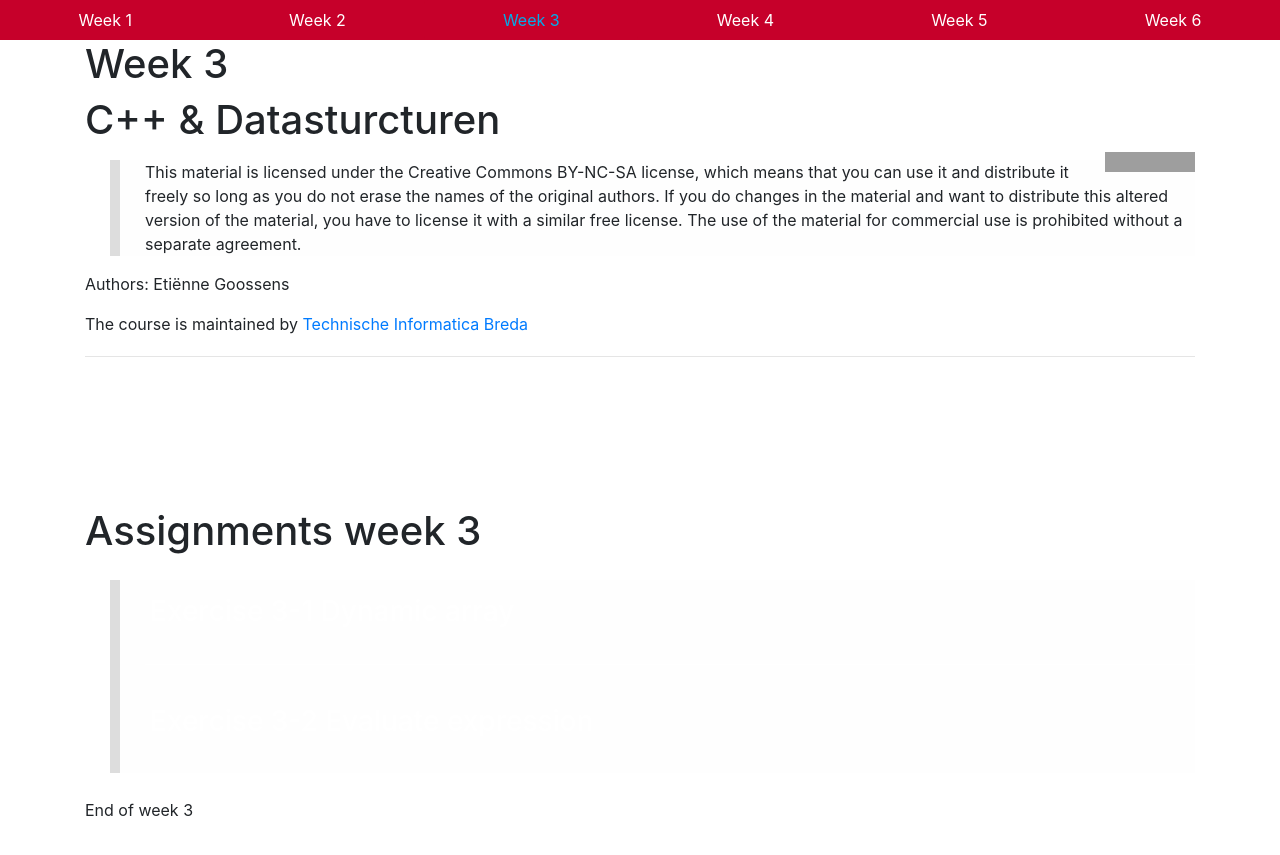
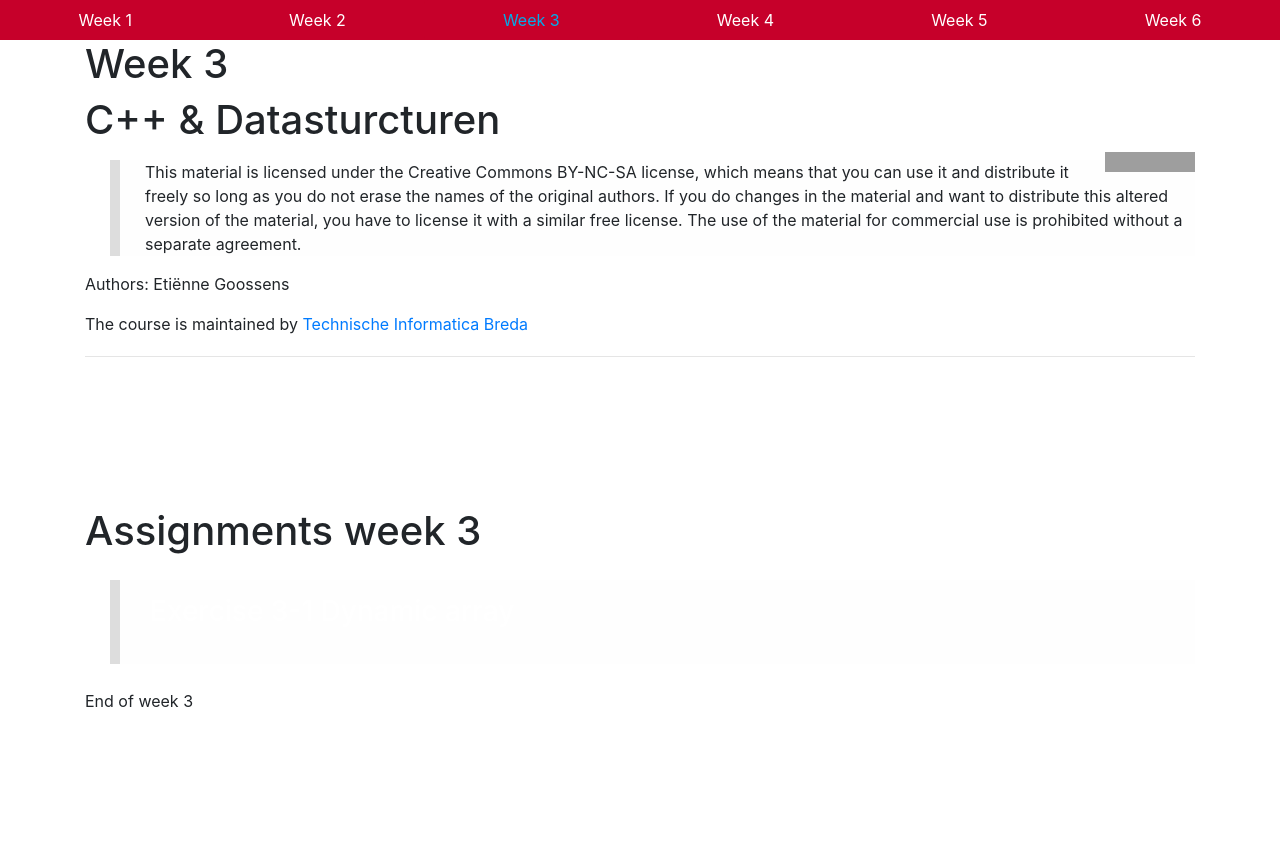
Before and after one commit to AvansTi/TMTI-DATC-Lesmateriaal, a Jekyll site: the page built from week3.md, in a window 1280 px wide. Shown: the top 855 px of the page. Built offline with Jekyll 4.4.1, drawn with Linux system fonts in a browser that asks for light colours; comment, search, counter and statistics services are not loaded; grey boxes are pictures that could not be loaded.

Commit message:
[Fix] Layout?

```diff
--- a/week3.md
+++ b/week3.md
@@ -9,7 +9,7 @@ title: Week 3
 # Assignments week 3
 
 {% include week03/exercise/01-dynamic-array.md %}
-{% include week03/exercise/02-evaluate-expression.md %}
+
 
 {: .exercises }
 
```
